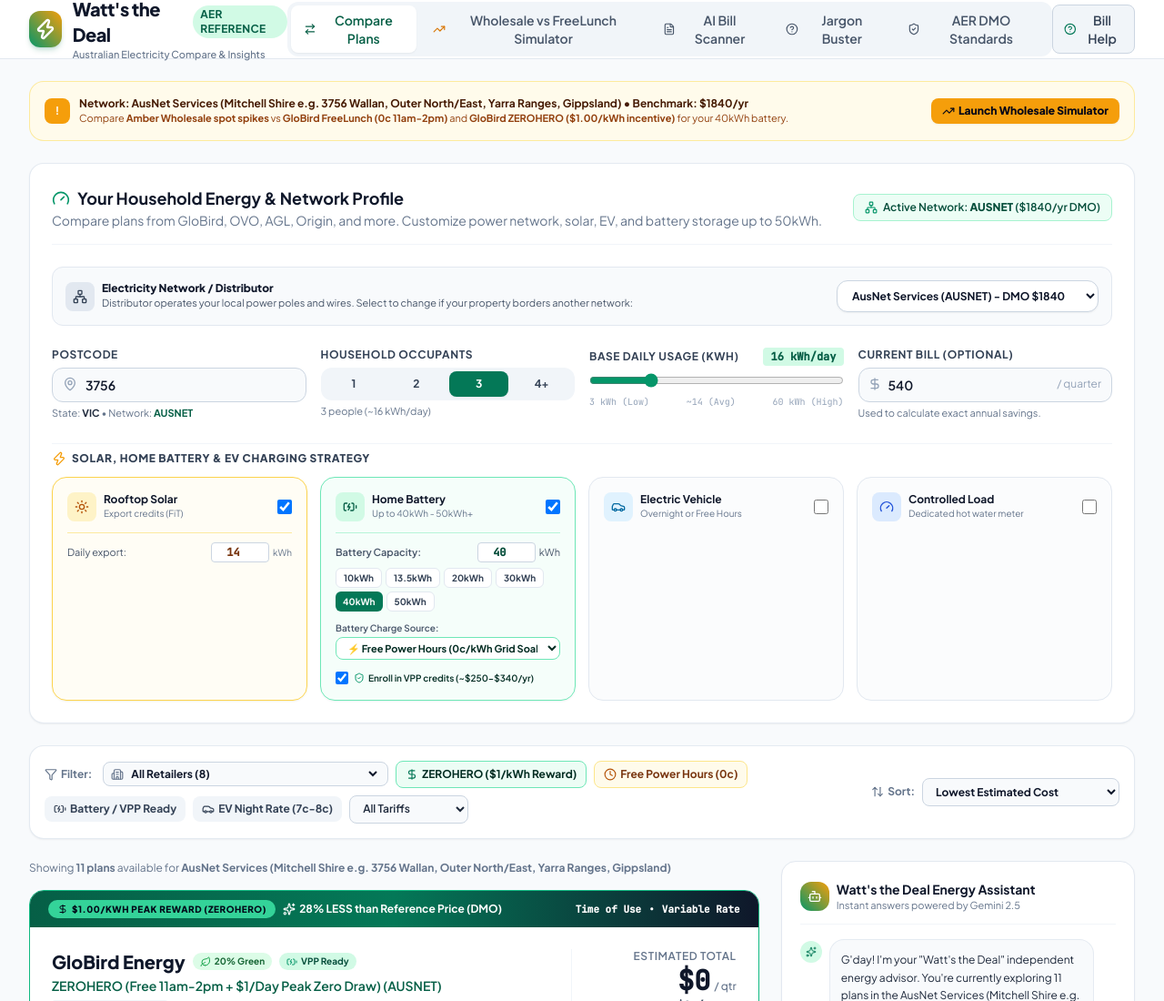
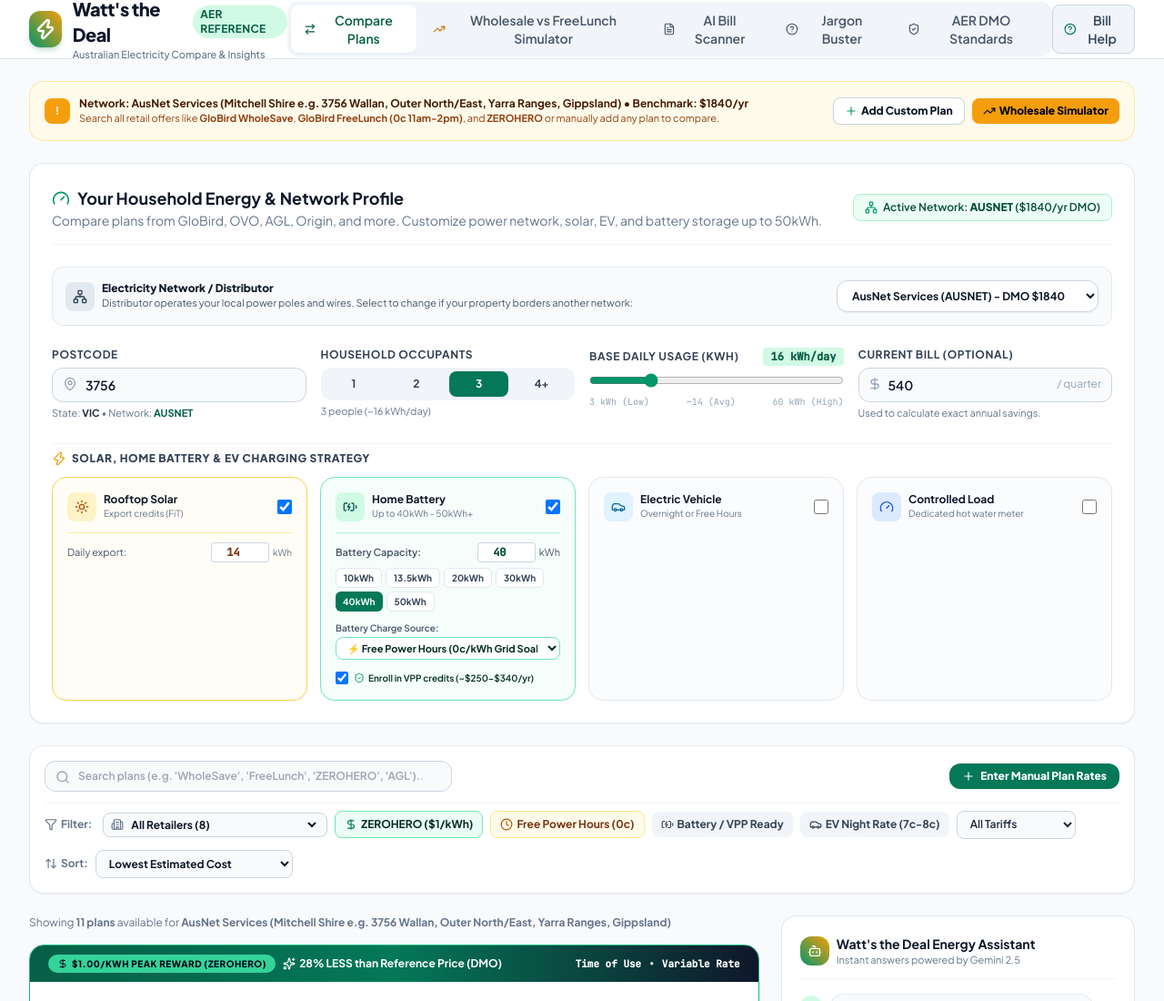
Before and after one commit to ANDYGT40/watts_the_deal, a React (Vite) app in the folder frontend/: page / in a window 1280 px wide. Shown: the top 1100 px of the page at 91% size. Built offline with nearby package versions, Linux system fonts and the light colour scheme.

Commit message:
added features

```diff
--- a/frontend/App.tsx
+++ b/frontend/App.tsx
@@ -1,4 +1,3 @@
-// Fix: Add ArrowRight to lucide-react imports
 import React, { useState, useMemo } from 'react';
 import { HouseholdProfile, EnergyPlan, TariffType, DistributorInfo } from './types';
 import { SAMPLE_AER_PLANS, DISTRIBUTORS } from './constants';
@@ -12,6 +11,7 @@ import { JargonModal } from './components/JargonModal';
 import { AiAdvisorChat } from './components/AiAdvisorChat';
 import { AerReferenceGuide } from './components/AerReferenceGuide';
 import { WholesaleBatterySimulator } from './components/WholesaleBatterySimulator';
+import { ManualPlanModal } from './components/ManualPlanModal';
 import {
   Filter,
   ArrowUpDown,
@@ -30,12 +30,15 @@ import {
   Building2,
   TrendingUp,
   DollarSign,
-  ArrowRight
+  ArrowRight,
+  Search,
+  Plus
 } from 'lucide-react';
 
 export function App() {
   const [activeTab, setActiveTab] = useState<'compare' | 'wholesale' | 'scanner' | 'glossary' | 'aerData'>('compare');
   const [isJargonModalOpen, setIsJargonModalOpen] = useState(false);
+  const [isManualPlanModalOpen, setIsManualPlanModalOpen] = useState(false);
 
   // Household Profile State with default 40kWh Battery & Postcode 3756
   const [profile, setProfile] = useState<HouseholdProfile>({
@@ -68,6 +71,12 @@ export function App() {
   // Selected distributor override (allows picking between 2 possible networks)
   const [selectedDistributorCode, setSelectedDistributorCode] = useState<string>('AUSNET');
 
+  // Search query state for instant plan keyword search
+  const [searchQuery, setSearchQuery] = useState<string>('');
+
+  // User created custom plans
+  const [customPlans, setCustomPlans] = useState<EnergyPlan[]>([]);
+
   // Filters & Sorting
   const [retailerFilter, setRetailerFilter] = useState<string>('ALL');
   const [tariffFilter, setTariffFilter] = useState<'ALL' | 'FLAT' | 'TOU'>('ALL');
@@ -94,6 +103,11 @@ export function App() {
     return detectDistributorFromPostcode(profile.postcode);
   }, [selectedDistributorCode, profile.postcode]);
 
+  // Combine standard sample plans with user added custom plans
+  const allAvailablePlans = useMemo(() => {
+    return [...SAMPLE_AER_PLANS, ...customPlans];
+  }, [customPlans]);
+
   // Handle changes from form
   const handleProfileChange = (updated: HouseholdProfile) => {
     const autoDist = detectDistributorFromPostcode(updated.postcode);
@@ -119,23 +133,40 @@ export function App() {
     }
   };
 
+  const handleAddCustomPlan = (newPlan: EnergyPlan) => {
+    setCustomPlans(prev => [newPlan, ...prev]);
+    // Auto add to compare
+    setComparedPlanIds(prev => [...prev, newPlan.id]);
+  };
+
   // Distinct list of retailers available in plans for the current distributor
   const availableRetailers = useMemo(() => {
     const set = new Set<string>();
-    SAMPLE_AER_PLANS.forEach(p => {
+    allAvailablePlans.forEach(p => {
       if (p.distributorCode === currentDistributor.code) {
         set.add(p.retailerName);
       }
     });
     return Array.from(set);
-  }, [currentDistributor]);
+  }, [allAvailablePlans, currentDistributor]);
 
-  // Filter plans based on selected network distributor
+  // Filter plans based on selected network distributor, search query, and filters
   const filteredPlans = useMemo(() => {
-    return SAMPLE_AER_PLANS.filter((plan) => {
+    return allAvailablePlans.filter((plan) => {
       // Distributor match
       const distributorMatch = plan.distributorCode === currentDistributor.code;
       if (!distributorMatch) return false;
+
+      // Search keyword filter (matches plan name, retailer, or features like WholeSave)
+      if (searchQuery.trim()) {
+        const query = searchQuery.toLowerCase().trim();
+        const matchesName = plan.planName.toLowerCase().includes(query);
+        const matchesRetailer = plan.retailerName.toLowerCase().includes(query);
+        const matchesFeatures = plan.features.some(f => f.toLowerCase().includes(query));
+        if (!matchesName && !matchesRetailer && !matchesFeatures) {
+          return false;
+        }
+      }
 
       // Retailer Filter (e.g. GloBird Energy specifically)
       if (retailerFilter !== 'ALL' && plan.retailerName !== retailerFilter) {
@@ -193,14 +224,14 @@ export function App() {
       }
       return 0;
     });
-  }, [currentDistributor, retailerFilter, tariffFilter, pricingFilter, greenOnly, solarPriority, evOnly, batteryOnly, freePowerOnly, zeroHeroOnly, sortBy, profile]);
+  }, [allAvailablePlans, currentDistributor, searchQuery, retailerFilter, tariffFilter, pricingFilter, greenOnly, solarPriority, evOnly, batteryOnly, freePowerOnly, zeroHeroOnly, sortBy, profile]);
 
   const toggleCompare = (planId: string) => {
     if (comparedPlanIds.includes(planId)) {
       setComparedPlanIds(comparedPlanIds.filter((id) => id !== planId));
     } else {
-      if (comparedPlanIds.length >= 3) {
-        alert('You can compare up to 3 plans side-by-side.');
+      if (comparedPlanIds.length >= 4) {
+        alert('You can compare up to 4 plans side-by-side.');
         return;
       }
       setComparedPlanIds([...comparedPlanIds, planId]);
@@ -208,10 +239,11 @@ export function App() {
   };
 
   const comparedPlans = useMemo(() => {
-    return SAMPLE_AER_PLANS.filter((p) => comparedPlanIds.includes(p.id));
-  }, [comparedPlanIds]);
+    return allAvailablePlans.filter((p) => comparedPlanIds.includes(p.id));
+  }, [allAvailablePlans, comparedPlanIds]);
 
   const resetFilters = () => {
+    setSearchQuery('');
     setRetailerFilter('ALL');
     setTariffFilter('ALL');
     setPricingFilter('ALL');
@@ -243,17 +275,26 @@ export function App() {
                 Network: {currentDistributor.name} • Benchmark: ${currentDistributor.defaultMarketOfferAnnual}/yr
               </p>
               <p className="text-amber-800 text-[11px]">
-                Compare <strong>Amber Wholesale spot spikes</strong> vs <strong>GloBird FreeLunch (0c 11am-2pm)</strong> and <strong>GloBird ZEROHERO ($1.00/kWh incentive)</strong> for your {profile.batteryCapacityKWh}kWh battery.
+                Search all retail offers like <strong>GloBird WholeSave</strong>, <strong>GloBird FreeLunch (0c 11am-2pm)</strong>, and <strong>ZEROHERO</strong> or manually add any plan to compare.
               </p>
             </div>
           </div>
+          <div className="flex items-center gap-2 self-start sm:self-auto">
+            <button
+              onClick={() => setIsManualPlanModalOpen(true)}
+              className="px-3 py-1.5 bg-white hover:bg-slate-100 font-extrabold text-slate-900 border border-slate-300 rounded-lg text-xs transition-colors flex items-center gap-1 shadow-sm"
+            >
+              <Plus className="w-3.5 h-3.5 text-emerald-600" />
+              Add Custom Plan
+            </button>
             <button
               onClick={() => setActiveTab('wholesale')}
-            className="self-start sm:self-auto px-3 py-1.5 bg-amber-500 hover:bg-amber-400 font-extrabold text-slate-950 rounded-lg text-xs transition-colors flex items-center gap-1 shadow-sm"
+              className="px-3 py-1.5 bg-amber-500 hover:bg-amber-400 font-extrabold text-slate-950 rounded-lg text-xs transition-colors flex items-center gap-1 shadow-sm"
             >
               <TrendingUp className="w-3.5 h-3.5" />
-            Launch Wholesale Simulator
+              Wholesale Simulator
             </button>
+          </div>
         </div>
 
         {/* Tab 1: Compare View */}
@@ -267,8 +308,42 @@ export function App() {
               onSelectDistributor={handleSelectDistributor}
             />
 
-            {/* Filter & Sort Bar */}
-            <div id="compare-table-top" className="bg-white rounded-2xl p-4 border border-slate-200/90 shadow-sm flex flex-col lg:flex-row lg:items-center justify-between gap-4">
+            {/* Plan Search & Filter Bar */}
+            <div id="compare-table-top" className="bg-white rounded-2xl p-4 border border-slate-200/90 shadow-sm space-y-3">
+              {/* Keyword Search & Manual Add Row */}
+              <div className="flex flex-col sm:flex-row items-center justify-between gap-3">
+                <div className="relative w-full sm:max-w-md">
+                  <Search className="w-4 h-4 text-slate-400 absolute left-3 top-2.5" />
+                  <input
+                    type="text"
+                    value={searchQuery}
+                    onChange={(e) => setSearchQuery(e.target.value)}
+                    placeholder="Search plans (e.g. 'WholeSave', 'FreeLunch', 'ZEROHERO', 'AGL')..."
+                    className="w-full pl-9 pr-8 py-2 bg-slate-50 border border-slate-300 rounded-xl text-xs font-semibold text-slate-900 focus:bg-white focus:outline-none focus:ring-2 focus:ring-emerald-500"
+                  />
+                  {searchQuery && (
+                    <button
+                      onClick={() => setSearchQuery('')}
+                      className="absolute right-2.5 top-2 text-slate-400 hover:text-slate-600"
+                    >
+                      <X className="w-3.5 h-3.5" />
+                    </button>
+                  )}
+                </div>
+
+                <div className="flex items-center gap-2 w-full sm:w-auto justify-end">
+                  <button
+                    onClick={() => setIsManualPlanModalOpen(true)}
+                    className="px-3.5 py-1.5 bg-emerald-700 hover:bg-emerald-800 text-white font-extrabold text-xs rounded-xl flex items-center gap-1.5 shadow-sm transition-colors"
+                  >
+                    <Plus className="w-3.5 h-3.5" />
+                    <span>Enter Manual Plan Rates</span>
+                  </button>
+                </div>
+              </div>
+
+              {/* Filter Chips Row */}
+              <div className="flex flex-wrap items-center justify-between gap-3 pt-2 border-t border-slate-100">
                 <div className="flex flex-wrap items-center gap-2">
                   <span className="text-xs font-bold text-slate-500 flex items-center gap-1 mr-1">
                     <Filter className="w-3.5 h-3.5" /> Filter:
@@ -285,7 +360,7 @@ export function App() {
                       <option value="ALL">All Retailers ({availableRetailers.length})</option>
                       {availableRetailers.map((ret) => (
                         <option key={ret} value={ret}>
-                        {ret} {ret === 'GloBird Energy' ? '⭐ (FreeLunch & ZEROHERO)' : ''}
+                          {ret} {ret === 'GloBird Energy' ? '⭐' : ''}
                         </option>
                       ))}
                     </select>
@@ -302,7 +377,7 @@ export function App() {
                     }`}
                   >
                     <DollarSign className="w-3.5 h-3.5 text-emerald-700" />
-                  ZEROHERO ($1/kWh Reward)
+                    ZEROHERO ($1/kWh)
                   </button>
 
                   {/* Free Power Hours Button */}
@@ -376,6 +451,7 @@ export function App() {
                   </select>
                 </div>
               </div>
+            </div>
 
             {/* Main Plan Results Grid */}
             <div className="grid grid-cols-1 lg:grid-cols-3 gap-6">
@@ -383,14 +459,15 @@ export function App() {
                 <div className="flex items-center justify-between text-xs text-slate-500">
                   <span>
                     Showing <strong>{filteredPlans.length} plans</strong> available for <strong>{currentDistributor.name}</strong>
+                    {searchQuery ? ` matching "${searchQuery}"` : ''}
                   </span>
                   <div className="flex items-center gap-2">
-                    {retailerFilter !== 'ALL' && (
+                    {(retailerFilter !== 'ALL' || searchQuery) && (
                       <button
-                        onClick={() => setRetailerFilter('ALL')}
+                        onClick={resetFilters}
                         className="text-xs font-bold text-emerald-800 bg-emerald-50 hover:bg-emerald-100 px-2.5 py-1 rounded-md"
                       >
-                        Show All Retailers
+                        Reset Search / Filters
                       </button>
                     )}
                     {comparedPlanIds.length > 0 && (
@@ -408,12 +485,23 @@ export function App() {
                 {filteredPlans.length === 0 ? (
                   <div className="bg-white rounded-2xl p-8 text-center space-y-3 border border-slate-200">
                     <p className="text-sm font-bold text-slate-700">No matching plans found for this filter combination.</p>
+                    <p className="text-xs text-slate-500">
+                      You can clear filters or add any custom tariff plan using the button below.
+                    </p>
+                    <div className="flex items-center justify-center gap-2 pt-1">
                       <button
                         onClick={resetFilters}
                         className="px-4 py-2 bg-emerald-700 text-white rounded-xl text-xs font-bold"
                       >
-                      Reset All Filters (Show All {availableRetailers.length} Retailers)
+                        Reset All Filters
                       </button>
+                      <button
+                        onClick={() => setIsManualPlanModalOpen(true)}
+                        className="px-4 py-2 bg-slate-100 hover:bg-slate-200 text-slate-800 rounded-xl text-xs font-bold"
+                      >
+                        Add Plan Manually
+                      </button>
+                    </div>
                   </div>
                 ) : (
                   filteredPlans.map((plan) => (
@@ -447,7 +535,7 @@ export function App() {
                     </h4>
                   </div>
                   <p className="text-xs text-slate-300 leading-relaxed">
-                    Test your <strong>{profile.batteryCapacityKWh}kWh battery</strong> against extreme NEM spot spikes ($15/kWh) on Amber vs GloBird ZEROHERO ($1.00/kWh incentive) and FreeLunch.
+                    Test your <strong>{profile.batteryCapacityKWh}kWh battery</strong> against extreme NEM spot spikes ($15/kWh) on GloBird WholeSave & Amber vs GloBird ZEROHERO ($1.00/kWh incentive) and FreeLunch.
                   </p>
                   <button
                     onClick={() => setActiveTab('wholesale')}
@@ -490,7 +578,7 @@ export function App() {
             <div className="bg-white rounded-2xl p-6 border border-slate-200 shadow-sm space-y-2">
               <h2 className="text-xl font-extrabold text-slate-900">Australian Electricity Jargon Explained</h2>
               <p className="text-xs text-slate-500">
-                A simple glossary of every term including Amber Smartshift wholesale spot trading, GloBird FreeLunch, ZEROHERO $1.00/kWh incentives, and 40kWh-50kWh battery banks.
+                A simple glossary of every term including GloBird WholeSave, FreeLunch, ZEROHERO $1.00/kWh incentives, and 40kWh-50kWh battery banks.
               </p>
             </div>
             <AerReferenceGuide />
@@ -541,6 +629,14 @@ export function App() {
           onRemovePlan={(id) => setComparedPlanIds(comparedPlanIds.filter((p) => p !== id))}
         />
       )}
+
+      {/* Manual Plan Modal */}
+      <ManualPlanModal
+        isOpen={isManualPlanModalOpen}
+        onClose={() => setIsManualPlanModalOpen(false)}
+        distributor={currentDistributor}
+        onAddCustomPlan={handleAddCustomPlan}
+      />
 
       {/* Jargon explainer modal */}
       <JargonModal
```
Lines whose indentation alone changed are shown as unchanged.
